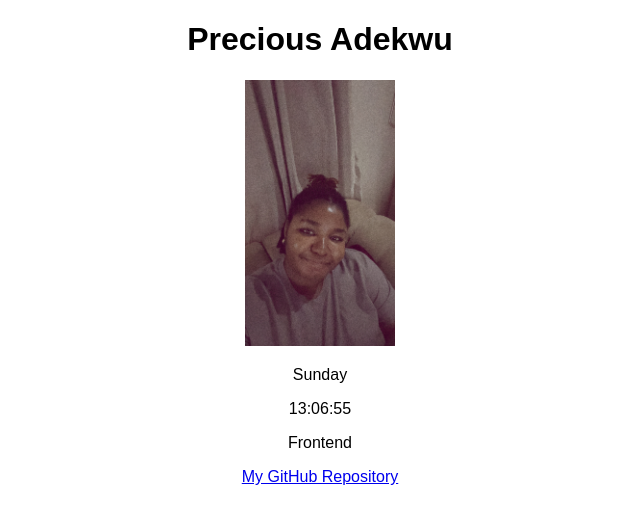
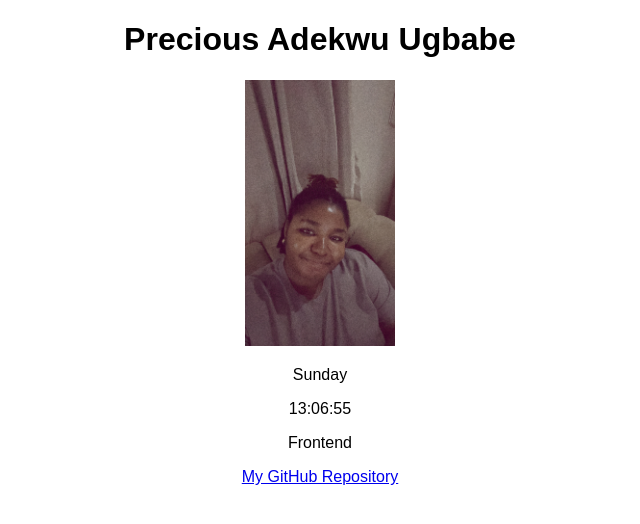
Before and after one commit to TheOnma/Zuri_project_one, a plain HTML site: page index.html in a window 1280 px wide. Shown: the whole page, without its empty margins (320-960 px from the left). Drawn offline with Linux system fonts and the light colour scheme.

Commit message:
Update index.html

```diff
--- a/index.html
+++ b/index.html
@@ -17,7 +17,7 @@
 </head>
 <body>
     <!-- Slack Name -->
-    <h1 data-testid="slackUserName">Precious Adekwu</h1>
+    <h1 data-testid="slackUserName">Precious Adekwu Ugbabe</h1>
 
     <!-- Slack Display Picture -->
     <img src="my_profile_pic.JPG" alt="StormyPresh" data-testid="slackDisplayImage">
```
